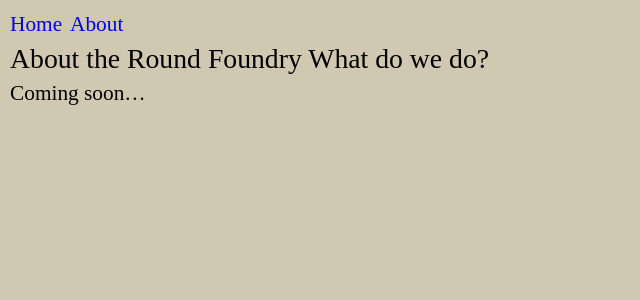
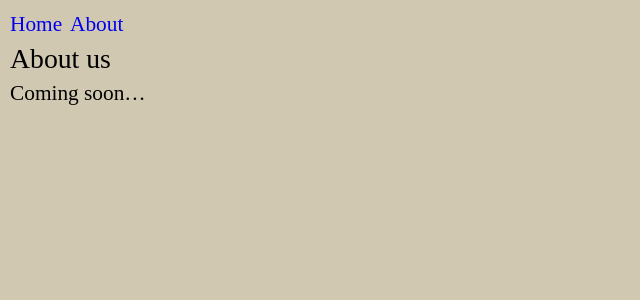
Before and after one commit to roundfoundry/roundfoundry.github.io, a Jekyll site: the page built from pages/about.md, in a window 1280 px wide. Shown: the top 300 px of the page, without its empty margins (0-640 px from the left). Built offline with Jekyll 4.4.1, drawn with Linux system fonts in a browser that asks for light colours; some web fonts are replaced.

Commit message:
Tweaking page titles

```diff
--- a/pages/about.md
+++ b/pages/about.md
@@ -1,6 +1,5 @@
 ---
-title: About the Round Foundry
-subtitle: What do we do?
+title: About us
 layout: page
 permalink: /about/
 ---
```
Also changed, not shown: index.md (+1 -0 lines).
